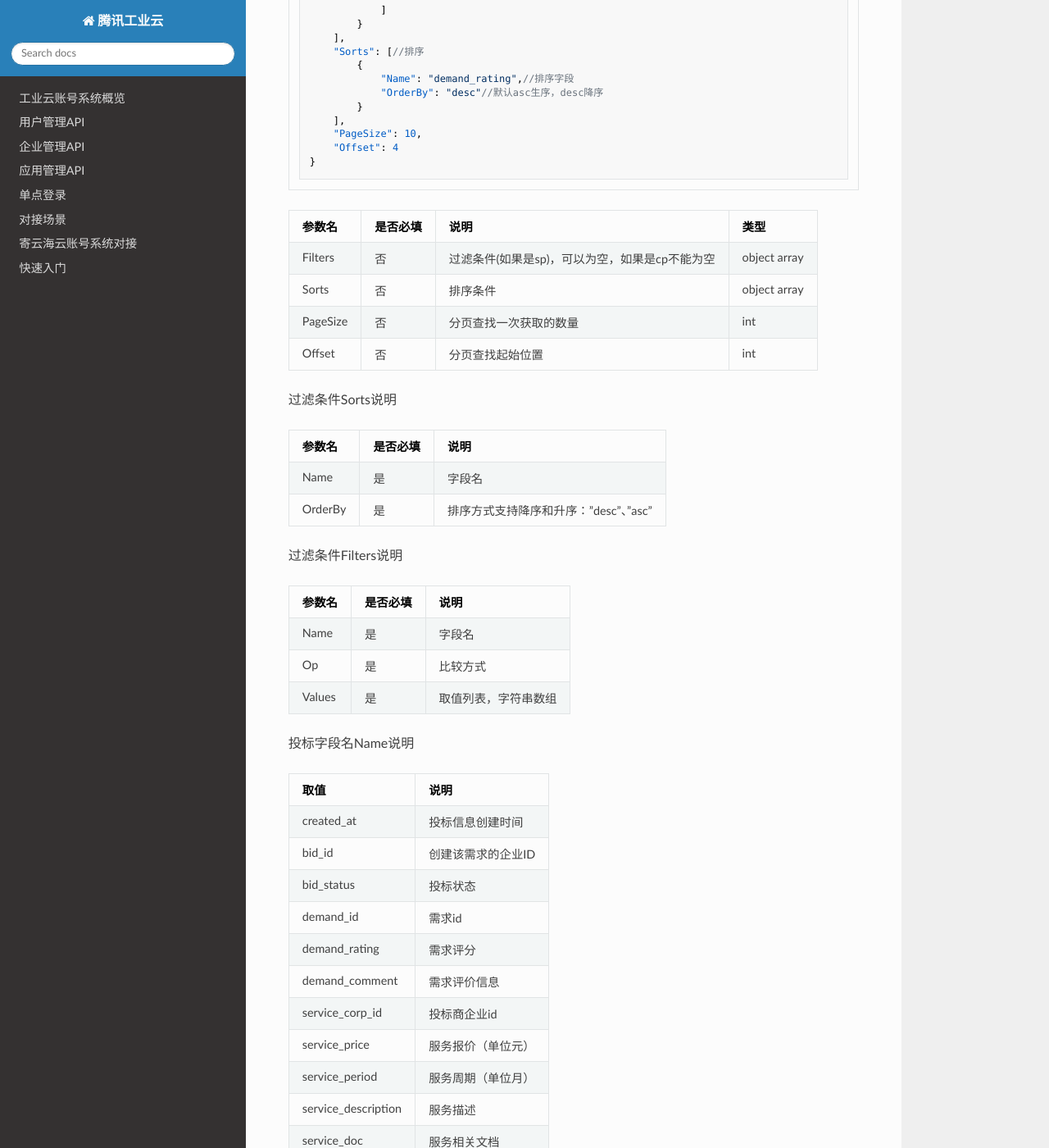
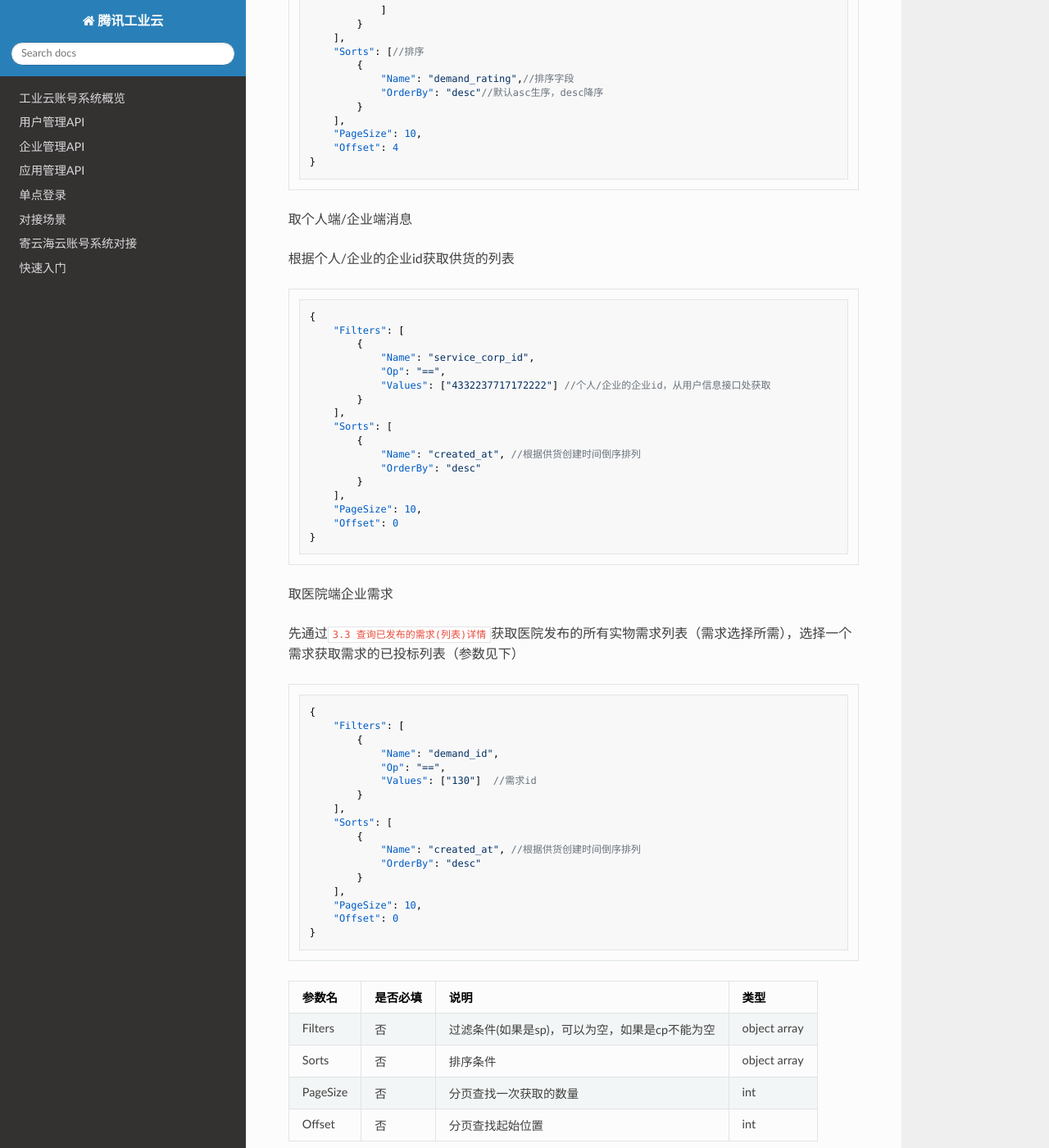
Before and after one commit to victorisildur/industry_account, an MkDocs documentation site: the page built from docs/coronavirus.md, in a window 1280 px wide and 1400 px high, scrolled down 6089 px. Shown: the whole window at 82% size. Built offline with MkDocs 1.6.1, drawn with Linux system fonts in a browser that asks for light colours; nearby versions of some CDN libraries; a script that is not in the unit is left out; some of the changed text lies outside the part shown.

Commit message:
投标列表交互字段说明文档

````diff
--- a/docs/coronavirus.md
+++ b/docs/coronavirus.md
@@ -244,6 +244,54 @@
 }
 ```
 
+取个人端/企业端消息
+
+根据个人/企业的企业id获取供货的列表
+
+```json
+{
+    "Filters": [
+        {
+            "Name": "service_corp_id",
+            "Op": "==",
+            "Values": ["4332237717172222"] //个人/企业的企业id，从用户信息接口处获取
+        }
+    ],
+    "Sorts": [
+        {
+            "Name": "created_at", //根据供货创建时间倒序排列
+            "OrderBy": "desc"
+        }
+    ],
+    "PageSize": 10,
+    "Offset": 0
+}
+```
+
+取医院端企业需求
+
+先通过`3.3 查询已发布的需求(列表)详情`获取医院发布的所有实物需求列表（需求选择所需），选择一个需求获取需求的已投标列表（参数见下）
+
+```json
+{
+    "Filters": [
+        {
+            "Name": "demand_id",
+            "Op": "==",
+            "Values": ["130"]  //需求id
+        }
+    ],
+    "Sorts": [
+        {
+            "Name": "created_at", //根据供货创建时间倒序排列
+            "OrderBy": "desc"
+        }
+    ],
+    "PageSize": 10,
+    "Offset": 0
+}
+```
+
 | 参数名 | 是否必填 | 说明 | 类型 |
 | ------ | ------ | ------ | --- |
 | Filters | 否 | 过滤条件(如果是sp)，可以为空，如果是cp不能为空 | object array |
@@ -311,11 +359,12 @@
             "CreatedAt": "1550720866",
             "BidId": "15507208663542",
             "DemandId": "12341",
+            "DemandName": "20万瓶消毒液",
             "DemandRating": 5,
             "ServiceCorpId": "133334",
             "ServiceCorpName": "xxx",
             "ServiceCorpLogo": "xxx", // 服务商logo
-            "ServicePrice": 23.3,
+            "ServicePrice": 2330, //除100后是价格
             "ServicePeriod": 30,
             "ServicePeriodUint": 1,
             "ServiceDescription": "投标了",
@@ -326,7 +375,11 @@
 	            "RealNameAuthStatus": 2,
 	            "OfflineCertStatus": 0,
 	            "EarnestMoneyStatus": 0
-	        },
+            },
+            "ServicePhoneNum": "13512340987",
+            "ServiceContactUser": "供货人",
+            "ServiceContactUserId": "45223843256526161",
+            "ServiceContactEmail": "xxx@126.com"
         },
     ]
 }
@@ -343,6 +396,18 @@
 | ServiceCorpName | 是 | 投标商企业名 | string |
 | ServicePrice | 是 | 投标单价，单位元 | float |
 
+
+设计交互与字段对应关系
+
+| 交互字段 | 对应字段 |
+|:--- |:--- |
+| 供货需求 | DemandName |
+| 提交时间 | CreatedAt |
+| 企业名称 | ServiceCorpName |
+| 现货数量 | ServicePeriod |
+| 现货单价 | ServicePrice |
+| 联系人 | ServiceContactUser|
+| 手机号码 | ServicePhoneNum |
 
 
 # 3.需求撮合
````
